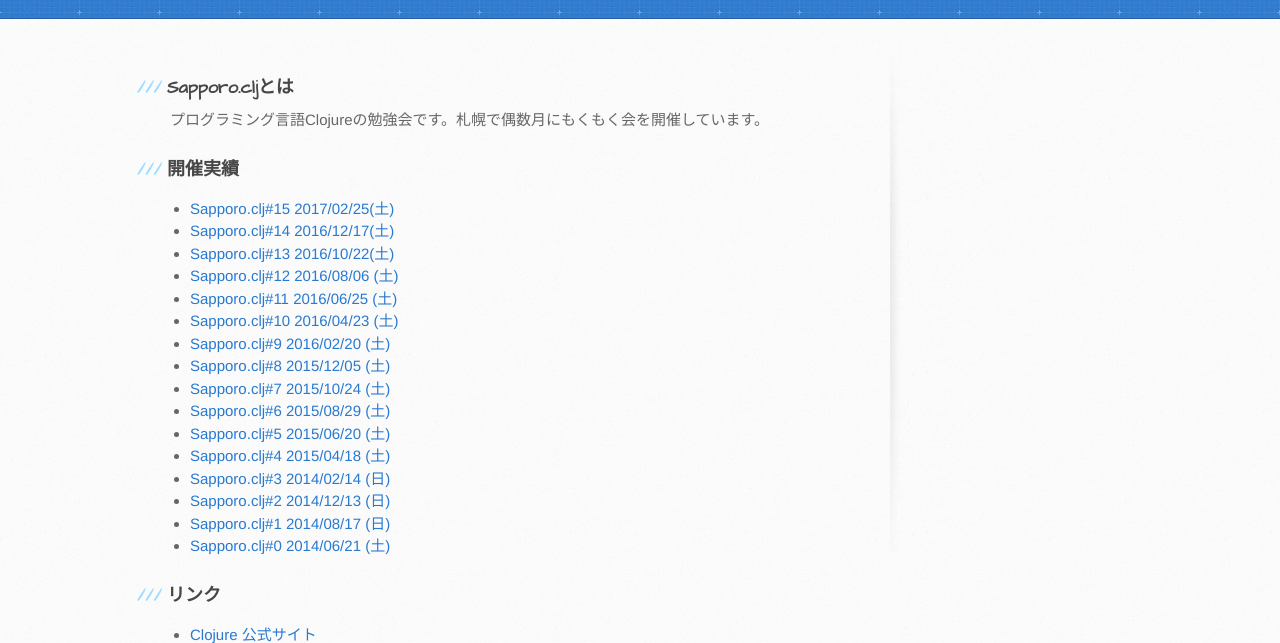
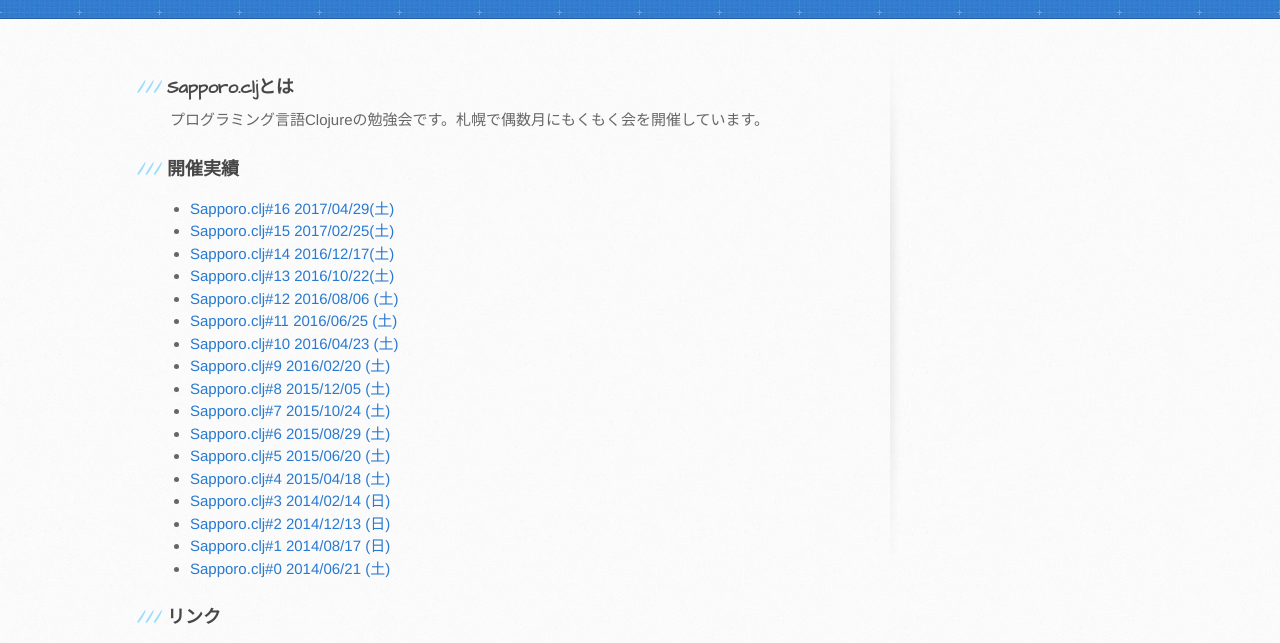
Before and after one commit to sapporoclj/sapporoclj.github.io, a plain HTML site: page index.html in a window 1280 px wide. Shown: the part 148-791 px from the top of the page. Drawn offline with Linux system fonts and the light colour scheme.

Commit message:
Sapporo.clj#16を追加

```diff
--- a/index.html
+++ b/index.html
@@ -33,6 +33,7 @@
 
           <h3><a id="designer-templates" class="anchor" href="#designer-templates" aria-hidden="true"><span class="octicon octicon-link"></span></a>開催実績</h3>
             <ul>
+              <li><a class="anchor" href="https://atnd.org/events/84431">Sapporo.clj#16 2017/04/29(土)</a></li>
               <li><a class="anchor" href="https://atnd.org/events/84431">Sapporo.clj#15 2017/02/25(土)</a></li>
               <li><a class="anchor" href="https://atnd.org/events/84283">Sapporo.clj#14 2016/12/17(土)</a></li>
               <li><a class="anchor" href="https://atnd.org/events/82320">Sapporo.clj#13 2016/10/22(土)</a></li>
```
